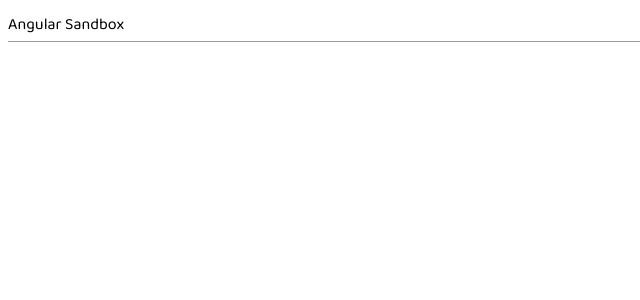
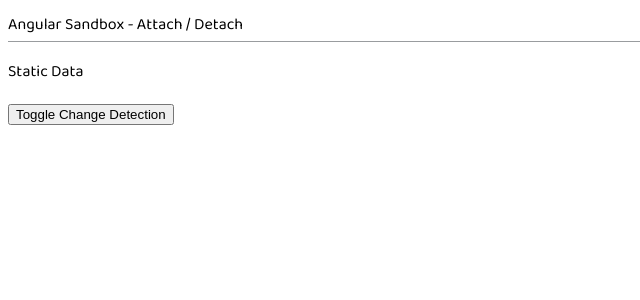
Before and after one commit to ozgursarikamis/angular-sandbox, an Angular app: page / in a window 1280 px wide. Shown: the top 300 px of the page, without its empty margins (0-640 px from the left). Built offline with nearby package versions, Linux system fonts and the light colour scheme.

Commit message:
Attaching / Detaching Change Detection

```diff
--- a/src/app/app.component.html
+++ b/src/app/app.component.html
@@ -1,3 +1,5 @@
 <div class="title">
   Angular Sandbox {{ title ? " - " + title : "" }}
 </div>
+
+<app-parent />
--- a/src/app/app.component.ts
+++ b/src/app/app.component.ts
@@ -6,5 +6,5 @@ import { Component } from '@angular/core';
   styleUrls: ['./app.component.scss']
 })
 export class AppComponent {
-  title = undefined;
+  title = 'Attach / Detach';
 }
--- a/src/app/app.module.ts
+++ b/src/app/app.module.ts
@@ -2,10 +2,14 @@ import { NgModule } from '@angular/core';
 import { BrowserModule } from '@angular/platform-browser';
 
 import { AppComponent } from './app.component';
+import { ChildComponent } from './child/child.component';
+import { ParentComponent } from './parent/parent.component';
 
 @NgModule({
   declarations: [
-    AppComponent
+    AppComponent,
+    ChildComponent,
+    ParentComponent
   ],
   imports: [
     BrowserModule
--- /dev/null
+++ b/src/app/child/child.component.html
@@ -0,0 +1,2 @@
+<p>{{ data }}</p>
+<button (click)="toggleChangeDetection()">Toggle Change Detection</button>
--- /dev/null
+++ b/src/app/child/child.component.ts
@@ -0,0 +1,24 @@
+import { ChangeDetectorRef, Component, inject } from '@angular/core';
+
+@Component({
+  selector: 'app-child',
+  templateUrl: './child.component.html',
+  styleUrl: './child.component.css'
+})
+export class ChildComponent {
+  data = 'Static Data';
+  private isDetached = false;
+
+  changeDetectorRef = inject(ChangeDetectorRef);
+
+  toggleChangeDetection() {
+    if(this.isDetached) {
+      this.changeDetectorRef.reattach();
+      console.log('%c[reattach] Change detection re-enabled', 'color: blue;');
+    } else {
+      this.changeDetectorRef.detach();
+      console.log('%c[detach] Change detection disabled', 'color: red;');
+    }
+    this.isDetached = !this.isDetached;
+  }
+}
--- /dev/null
+++ b/src/app/parent/parent.component.html
@@ -0,0 +1 @@
+<app-child />
```
Also changed, not shown: src/app/parent/parent.component.ts (added, +10 -0 lines), src/app/child/child.component.css (added), src/app/parent/parent.component.css (added).
